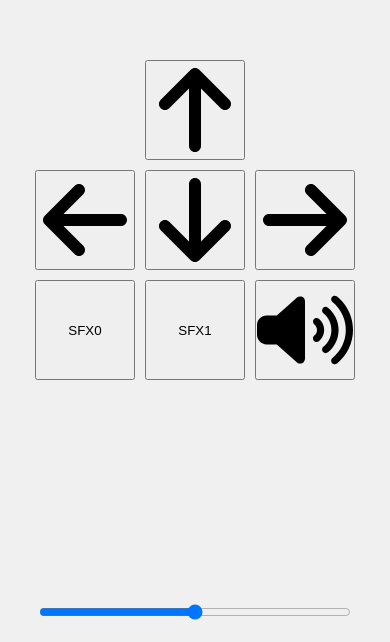
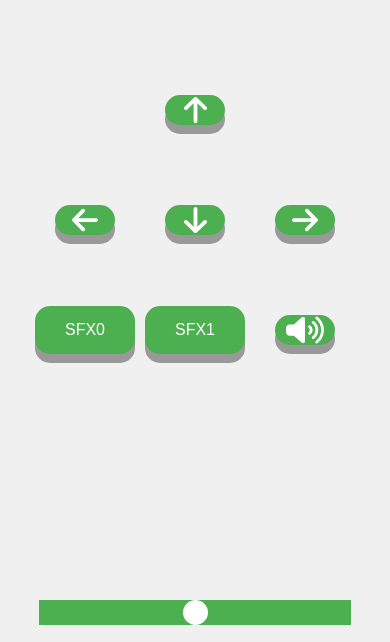
Before and after one commit to dpoettler/ESPonWheels, a plain HTML site: page data/index.html in a window 390 px wide. Shown: the part 202-844 px from the top of the page. Drawn offline with Linux system fonts and the light colour scheme.

Commit message:
Visual Updates
Still a problem: Selection of buttons on mobile

```diff
--- a/data/index.css
+++ b/data/index.css
@@ -35,15 +35,127 @@ body {
     gap: 10px;
 }
 
-button {
-    padding: 10px;
-    position: relative;
+.button {
+    display: inline-block;
+    padding: 10px 20px;
+    font-size: 16px;
+    cursor: pointer;
+    text-align: center;
+    text-decoration: none;
+    outline: none;
+    color: #fff;
+    background-color: #4CAF50;
+    border: none;
+    border-radius: 15px;
+    box-shadow: 0 9px #999;
 }
 
-button svg {
+.button:hover {background-color: #3e8e41}
+
+.button:active {
+    background-color: #3e8e41;
+    box-shadow: 0 5px #666;
+    transform: translateY(4px);
+}
+
+#forward {
+    background-image: url('forward.svg');
+    background-repeat: no-repeat;
+    background-position: center;
+}
+
+#left {
+    background-image: url('left.svg');
+    background-repeat: no-repeat;
+    background-position: center;
+}
+
+#backward {
+    background-image: url('backward.svg');
+    background-repeat: no-repeat;
+    background-position: center;
+}
+
+#right {
+    background-image: url('right.svg');
+    background-repeat: no-repeat;
+    background-position: center;
+}
+
+#sfx3 {
+    background-image: url('sfx3.svg');
+    background-repeat: no-repeat;
+    background-position: center;
+}
+
+.button {
+    display: inline-block;
+    padding: 15px 30px;
+    font-size: 16px;
+    cursor: pointer;
+    text-align: center;
+    text-decoration: none;
+    outline: none;
+    color: #fff;
+    background-color: #4CAF50;
+    border: none;
+    border-radius: 15px;
+    box-shadow: 0 9px #999;
+}
+
+.button:hover {background-color: #3e8e41}
+
+.button:active {
+    background-color: #3e8e41;
+    box-shadow: 0 5px #666;
+    transform: translateY(4px);
+}
+
+input[type=range] {
+    -webkit-appearance: none;
     width: 100%;
-    height: 100%;
-    position: absolute;
-    top: 0;
-    left: 0;
+    height: 15px;
+    border-radius: 5px;
+    outline: none;
 }
+
+input[type=range]::-webkit-slider-runnable-track {
+    background: #4CAF50;
+}
+
+input[type=range]::-moz-range-track {
+    background: #4CAF50;
+}
+
+input[type=range]::-webkit-slider-thumb {
+    -webkit-appearance: none;
+    appearance: none;
+    width: 25px;
+    height: 25px;
+    border-radius: 50%;
+    background: #fff;
+    cursor: pointer;
+}
+
+input[type=range]::-moz-range-thumb {
+    width: 25px;
+    height: 25px;
+    border-radius: 50%;
+    background: #fff;
+    cursor: pointer;
+}
+
+* {
+    -webkit-touch-callout: none; /* iOS Safari */
+      -webkit-user-select: none; /* Safari */
+       -khtml-user-select: none; /* Konqueror HTML */
+         -moz-user-select: none; /* Firefox */
+          -ms-user-select: none; /* Internet Explorer/Edge */
+              user-select: none; /* Non-prefixed version, currently
+                                    supported by Chrome and Opera */
+    -webkit-tap-highlight-color: transparent;
+}
+
+::selection {
+    background: transparent;
+}
--- a/data/index.html
+++ b/data/index.html
@@ -14,44 +14,14 @@
     </div>
     <div id="controller">
         <div></div>
-        <button class="button" id="forward">
-            <svg xmlns="http://www.w3.org/2000/svg"
-                viewBox="0 0 384 512"><!--!Font Awesome Free 6.5.1 by @fontawesome - https://fontawesome.com License - https://fontawesome.com/license/free Copyright 2024 Fonticons, Inc.-->
-                <path
-                    d="M214.6 41.4c-12.5-12.5-32.8-12.5-45.3 0l-160 160c-12.5 12.5-12.5 32.8 0 45.3s32.8 12.5 45.3 0L160 141.2V448c0 17.7 14.3 32 32 32s32-14.3 32-32V141.2L329.4 246.6c12.5 12.5 32.8 12.5 45.3 0s12.5-32.8 0-45.3l-160-160z" />
-            </svg>
-        </button>
+        <div class="button" id="forward"></div>
         <div></div>
-        <button class="button" id="left">
-            <svg xmlns="http://www.w3.org/2000/svg"
-                viewBox="0 0 448 512"><!--!Font Awesome Free 6.5.1 by @fontawesome - https://fontawesome.com License - https://fontawesome.com/license/free-->
-                <path
-                    d="M9.4 233.4c-12.5 12.5-12.5 32.8 0 45.3l160 160c12.5 12.5 32.8 12.5 45.3 0s12.5-32.8 0-45.3L109.2 288 416 288c17.7 0 32-14.3 32-32s-14.3-32-32-32l-306.7 0L214.6 118.6c12.5-12.5 12.5-32.8 0-45.3s-32.8-12.5-45.3 0l-160 160z" />
-            </svg>
-        </button>
-        <button class="button" id="backward">
-            <svg xmlns="http://www.w3.org/2000/svg"
-                viewBox="0 0 384 512"><!--!Font Awesome Free 6.5.1 by @fontawesome - https://fontawesome.com License - https://fontawesome.com/license/free-->
-                <path
-                    d="M169.4 470.6c12.5 12.5 32.8 12.5 45.3 0l160-160c12.5-12.5 12.5-32.8 0-45.3s-32.8-12.5-45.3 0L224 370.8 224 64c0-17.7-14.3-32-32-32s-32 14.3-32 32l0 306.7L54.6 265.4c-12.5-12.5-32.8-12.5-45.3 0s-12.5 32.8 0 45.3l160 160z" />
-            </svg>
-        </button>
-        <button class="button" id="right">
-            <svg xmlns="http://www.w3.org/2000/svg"
-                viewBox="0 0 448 512"><!--!Font Awesome Free 6.5.1 by @fontawesome - https://fontawesome.com License - https://fontawesome.com/license/free-->
-                <path
-                    d="M438.6 278.6c12.5-12.5 12.5-32.8 0-45.3l-160-160c-12.5-12.5-32.8-12.5-45.3 0s-12.5 32.8 0 45.3L338.8 224 32 224c-17.7 0-32 14.3-32 32s14.3 32 32 32l306.7 0L233.4 393.4c-12.5 12.5-12.5 32.8 0 45.3s32.8 12.5 45.3 0l160-160z" />
-            </svg>
-        </button>
-        <button class="button" id="sfx0">SFX0</button>
-        <button class="button" id="sfx1">SFX1</button>
-        <button class="button" id="sfx3">
-            <svg xmlns="http://www.w3.org/2000/svg"
-                viewBox="0 0 640 512"><!--!Font Awesome Free 6.5.1 by @fontawesome - https://fontawesome.com License - https://fontawesome.com/license/free-->
-                <path
-                    d="M533.6 32.5C598.5 85.2 640 165.8 640 256s-41.5 170.7-106.4 223.5c-10.3 8.4-25.4 6.8-33.8-3.5s-6.8-25.4 3.5-33.8C557.5 398.2 592 331.2 592 256s-34.5-142.2-88.7-186.3c-10.3-8.4-11.8-23.5-3.5-33.8s23.5-11.8 33.8-3.5zM473.1 107c43.2 35.2 70.9 88.9 70.9 149s-27.7 113.8-70.9 149c-10.3 8.4-25.4 6.8-33.8-3.5s-6.8-25.4 3.5-33.8C475.3 341.3 496 301.1 496 256s-20.7-85.3-53.2-111.8c-10.3-8.4-11.8-23.5-3.5-33.8s23.5-11.8 33.8-3.5zm-60.5 74.5C434.1 199.1 448 225.9 448 256s-13.9 56.9-35.4 74.5c-10.3 8.4-25.4 6.8-33.8-3.5s-6.8-25.4 3.5-33.8C393.1 284.4 400 271 400 256s-6.9-28.4-17.7-37.3c-10.3-8.4-11.8-23.5-3.5-33.8s23.5-11.8 33.8-3.5zM301.1 34.8C312.6 40 320 51.4 320 64V448c0 12.6-7.4 24-18.9 29.2s-25 3.1-34.4-5.3L131.8 352H64c-35.3 0-64-28.7-64-64V224c0-35.3 28.7-64 64-64h67.8L266.7 40.1c9.4-8.4 22.9-10.4 34.4-5.3z" />
-            </svg>
-        </button>
+        <div class="button" id="left"></div>
+        <div class="button" id="backward"></div>
+        <div class="button" id="right"></div>
+        <div class="button" id="sfx0">SFX0</div>
+        <div class="button" id="sfx1">SFX1</div>
+        <div class="button" id="sfx3"></div>
     </div>
     <input type="range" min="0" max="1" step="0.01" value="0.5" id="speed-slider">
     <script src="index.js"></script>
```
Also changed, not shown: data/backward.svg (added), data/forward.svg (added), data/left.svg (added), data/right.svg (added), data/sfx3.svg (added), 1 other file.
